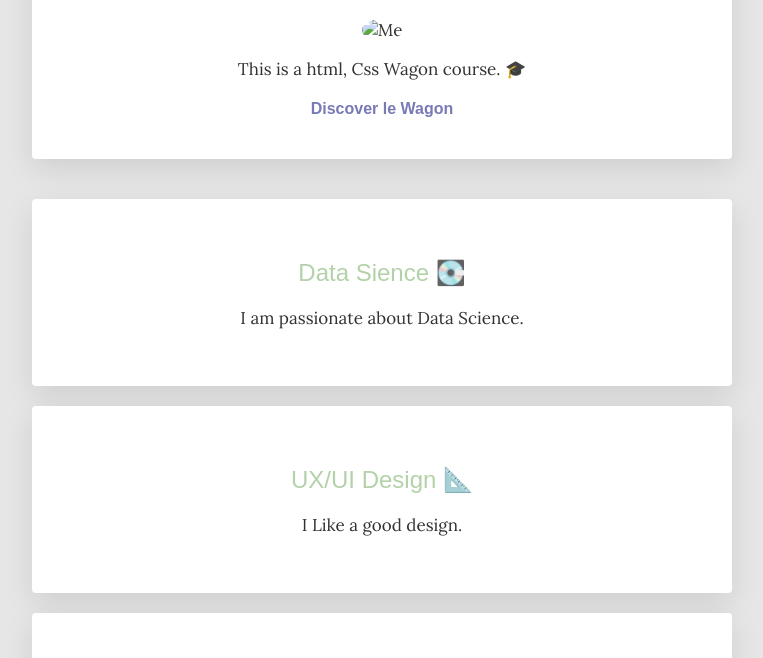
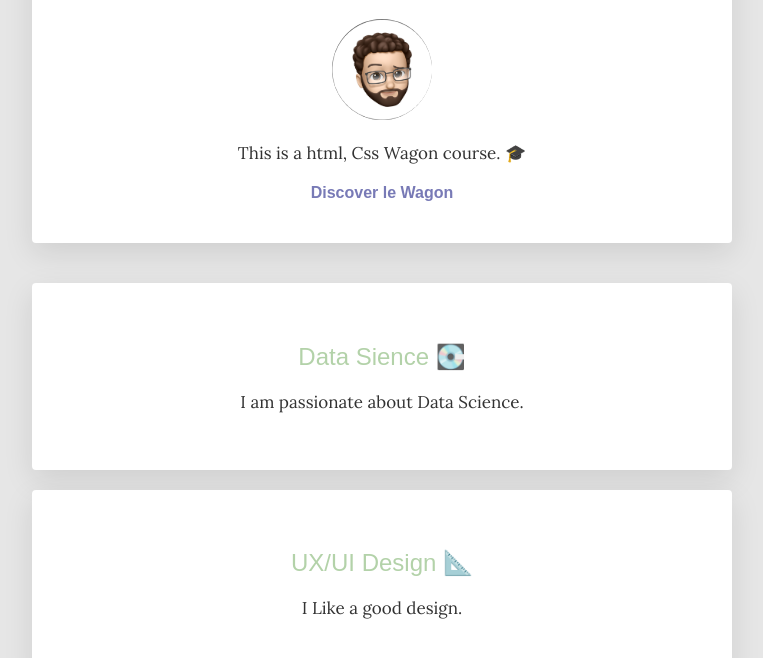
Before and after one commit to OussamaAlaoui/my-profile, a plain HTML site: page index.html in a window 1280 px wide. Shown: the part 142-800 px from the top of the page, without its empty margins (258-1021 px from the left). Drawn offline with Linux system fonts and the light colour scheme.

Commit message:
Update index.html

```diff
--- a/index.html
+++ b/index.html
@@ -21,7 +21,7 @@
         <div class="card-white" id ="intro">
 
             <h1>Hello, I'm Oussama 🤖</h1>
-            <img class="img-circle" src="./images/profile.PNG" alt="Me">
+            <img class="img-circle" src="./images/profile-picture.png" alt="Me">
             <p>
                 This is a html, Css Wagon course. 🎓
             </p>
```
